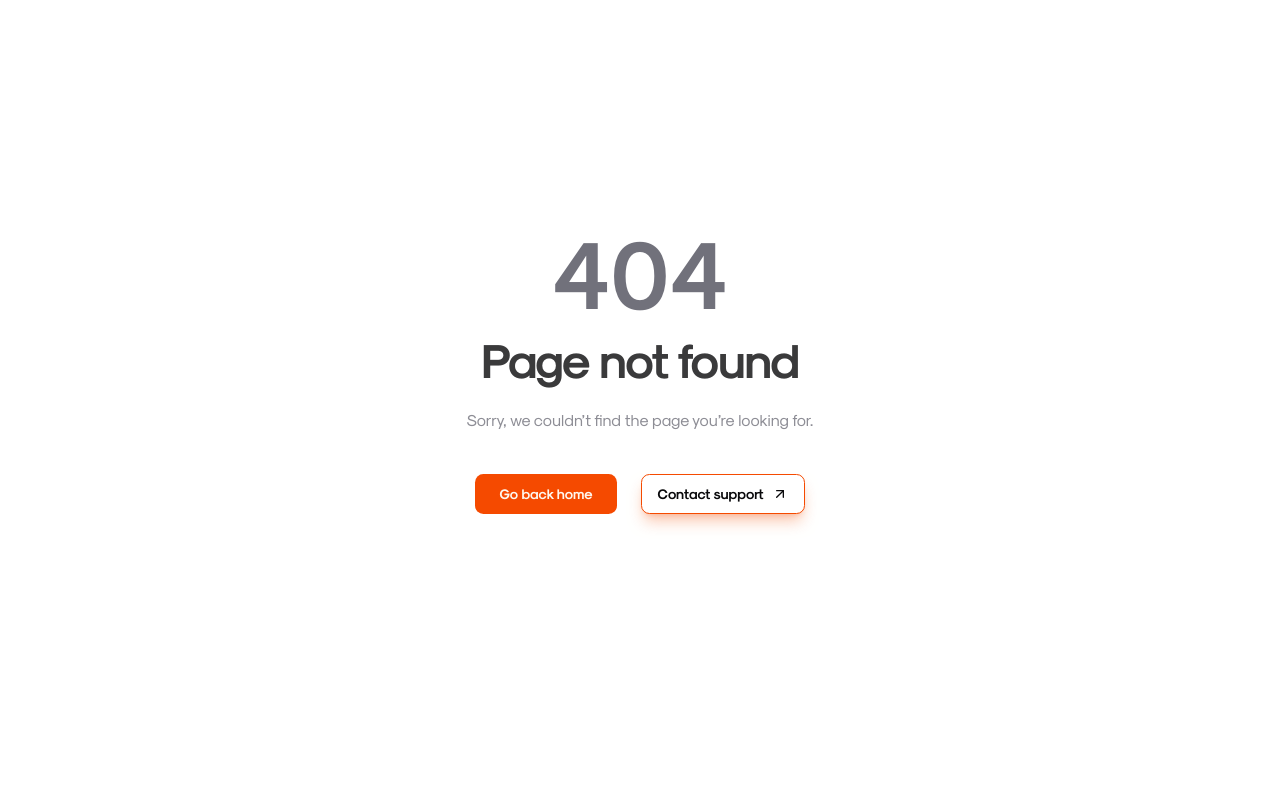
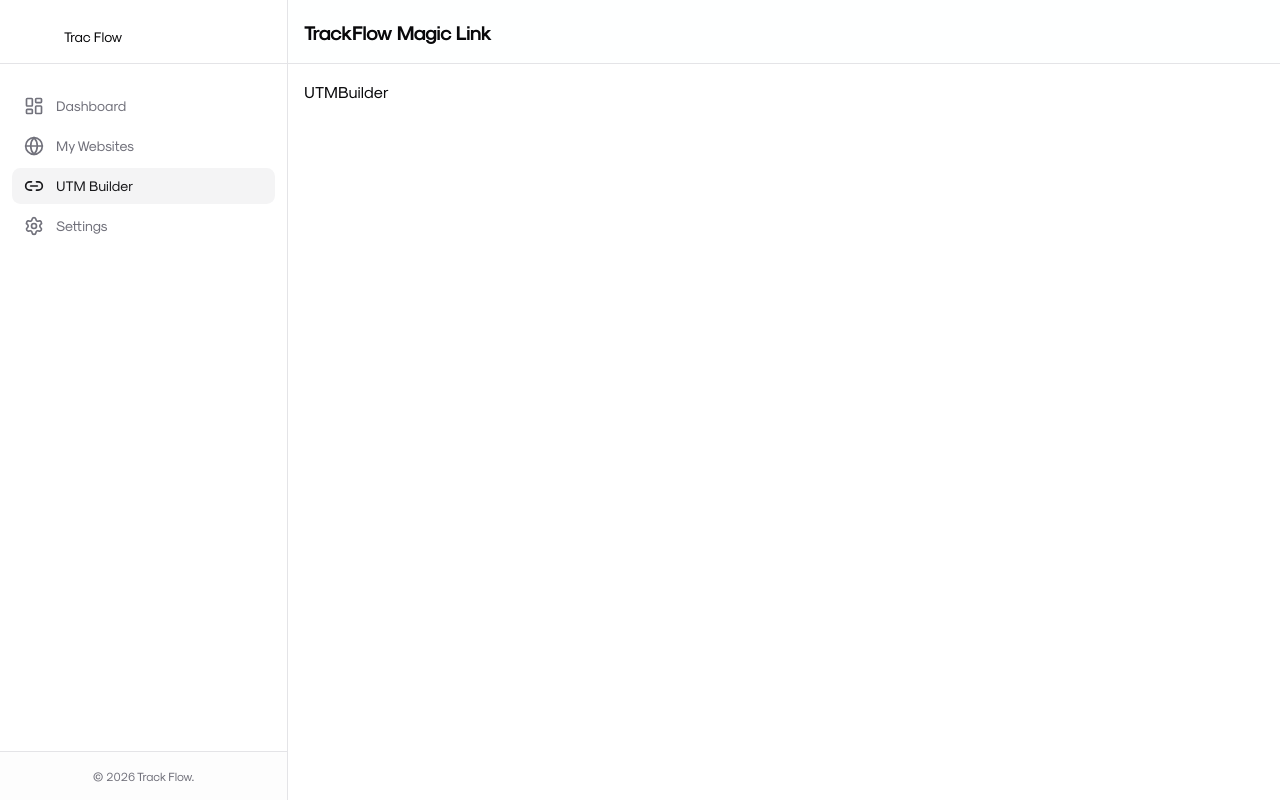
Before and after one commit to saifulalomdev/track-flow, a Next.js app: page /admin/utm in a window 1280 px wide. Before the commit this address had no page. Built offline with nearby package versions, Linux system fonts and the light colour scheme; no server answers.

Commit message:
feat: update admin layout with dynamic navigation and add new admin pages

```diff
--- a/src/app/admin/layout.tsx
+++ b/src/app/admin/layout.tsx
@@ -1,22 +1,16 @@
 "use client";
 
 import { Sidebar, SidebarContent, SidebarFooter, SidebarHeader, SidebarInset, SidebarProvider } from '@/components/ui/side-bar'
+import { adminNavItems } from '@/constants/admin-nav-items';
 import AdminHeader from '@/features/dashboard/components/admin-header';
-import { LayoutDashboard, Settings, Users } from 'lucide-react';
 import React from 'react'
-
-const MENU_ITEMS = [
-    { label: "Dashboard", href: "/admin", Icon: LayoutDashboard },
-    { label: "Users", href: "/admin/users", Icon: Users },
-    { label: "Settings", href: "/admin/settings", Icon: Settings },
-];
 
 export default function AdminLayout({ children }: { children: React.ReactNode }) {
     return (
         <SidebarProvider >
             <Sidebar>
                 <SidebarHeader />
-                <SidebarContent sidebarItems={MENU_ITEMS} />
+                <SidebarContent sidebarItems={adminNavItems} />
                 <SidebarFooter />
             </Sidebar>
             <SidebarInset>
--- /dev/null
+++ b/src/app/admin/settings/page.tsx
@@ -0,0 +1,7 @@
+import React from 'react'
+
+export default function Settings() {
+  return (
+    <div>Settings</div>
+  )
+}
--- /dev/null
+++ b/src/app/admin/sites/page.tsx
@@ -0,0 +1,7 @@
+import React from 'react'
+
+export default function Sites() {
+  return (
+    <div>Sites</div>
+  )
+}
--- /dev/null
+++ b/src/app/admin/utm/page.tsx
@@ -0,0 +1,7 @@
+import React from 'react'
+
+export default function UTMBuilder() {
+  return (
+    <div>UTMBuilder</div>
+  )
+}
--- a/src/app/layout.tsx
+++ b/src/app/layout.tsx
@@ -6,7 +6,7 @@
 export default function RootLayout({ children }: Readonly<{ children: React.ReactNode }>) {
   return (
     <ClerkProvider>
-      <html lang="en" className="dak">
+      <html lang="en" className="drk">
         <body className={brandFont.className}>
           {children}
         </body>
--- /dev/null
+++ b/src/components/ui/input.tsx
@@ -0,0 +1,21 @@
+import * as React from "react"
+
+import { cn } from "@/lib/utils"
+
+function Input({ className, type, ...props }: React.ComponentProps<"input">) {
+  return (
+    <input
+      type={type}
+      data-slot="input"
+      className={cn(
+        "file:text-foreground placeholder:text-muted-foreground selection:bg-primary selection:text-primary-foreground dark:bg-input/30 border-input h-9 w-full min-w-0 rounded-md border bg-transparent px-3 py-1 text-base shadow-xs transition-[color,box-shadow] outline-none file:inline-flex file:h-7 file:border-0 file:bg-transparent file:text-sm file:font-medium disabled:pointer-events-none disabled:cursor-not-allowed disabled:opacity-50 md:text-sm",
+        "focus-visible:border-ring focus-visible:ring-ring/50 focus-visible:ring-[3px]",
+        "aria-invalid:ring-destructive/20 dark:aria-invalid:ring-destructive/40 aria-invalid:border-destructive",
+        className
+      )}
+      {...props}
+    />
+  )
+}
+
+export { Input }
--- a/src/components/ui/side-bar.tsx
+++ b/src/components/ui/side-bar.tsx
@@ -80,8 +80,9 @@
     return (
         <div className={cn("flex h-16 items-center border-b px-6 shrink-0", className)}>
             {children || (
-                <Link href="/" className="transition-opacity hover:opacity-80">
+                <Link href="/" className="transition-opacity flex items-end text-sm hover:opacity-80">
                     <Image src="/images/logo.svg" alt="site-logo" width={40} height={40} priority />
+                    <h1>Trac Flow</h1>
                 </Link>
             )}
         </div>
@@ -111,7 +112,7 @@
 
 
 interface SidebarItem {
-    label: string;
+    name: string;
     href: string;
     Icon: ComponentType<SVGProps<SVGSVGElement>>;
 }
@@ -126,7 +127,7 @@
 
     return (
         <nav className="flex-1 flex flex-col gap-1 px-3 mt-6 overflow-y-auto [scrollbar-width:none] [&::-webkit-scrollbar]:hidden">
-            {sidebarItems?.map(({ href, label, Icon }) => {
+            {sidebarItems?.map(({ href, name, Icon }) => {
                 const isActive = pathname === href;
 
                 return (
@@ -142,7 +143,7 @@
                     >
                         {/* Render Icon with consistent sizing */}
                         <Icon className="h-5 w-5 shrink-0" />
-                        <span className="text-sm">{label}</span>
+                        <span className="text-sm">{name}</span>
                     </Link>
                 );
             })}
--- /dev/null
+++ b/src/constants/admin-nav-items.ts
@@ -0,0 +1,8 @@
+import { Globe, LayoutDashboard, Link2, Settings } from "lucide-react";
+
+export const adminNavItems = [
+  { name: 'Dashboard', href: '/admin', Icon: LayoutDashboard },
+  { name: 'My Websites', href: '/admin/sites', Icon: Globe },
+  { name: 'UTM Builder', href: '/admin/utm', Icon: Link2 },
+  { name: 'Settings', href: '/admin/settings', Icon: Settings },
+];
--- a/src/features/dashboard/components/admin-header.tsx
+++ b/src/features/dashboard/components/admin-header.tsx
@@ -1,16 +1,35 @@
 "use client"
 import { useSidebar } from '@/components/ui/side-bar'
 import { SignedIn, UserButton } from '@clerk/nextjs'
-import { MenuIcon } from 'lucide-react'
+import { MenuIcon } from 'lucide-react';
+import { usePathname } from 'next/navigation';
+
+const pathnameTable: Record<string, string> = {
+    "/admin": "Dashboard",
+    "/admin/utm": "TrackFlow Magic Link", // Much cleaner and brand-aligned
+    "/admin/websites": "My Websites",
+    "/admin/settings": "Settings",
+}
 
 export default function AdminHeader() {
-    const { toggle } = useSidebar()
+    const { toggle } = useSidebar();
+    const pathname = usePathname();
+
+    // Fallback title if the path isn't in the table
+    const displayTitle = pathnameTable[pathname] || "TrackFlow";
+
     return (
         <header className='w-full bg-background/10 flex justify-between items-center px-4 backdrop-blur-sm border-b h-16'>
-            <MenuIcon className='lg:hidden' onClick={toggle} />
-            <input/>
+            <div className='flex items-center gap-4'>
+                <MenuIcon className='lg:hidden cursor-pointer' onClick={toggle} />
+                <h1 className='text-xl font-bold tracking-tight'>
+                    {displayTitle}
+                </h1>
+            </div>
             <SignedIn>
-                <UserButton />
+                <div className="flex items-center gap-4">
+                    <UserButton afterSignOutUrl="/" />
+                </div>
             </SignedIn>
         </header>
     )
--- a/src/features/landing-page/components/pricing-section.tsx
+++ b/src/features/landing-page/components/pricing-section.tsx
@@ -16,7 +16,7 @@
             {/* Bottom Gradient Overlay - Fixed positioning to prevent gaps */}
             <div className="absolute bottom-0 left-0 right-0 h-32 bg-linear-to-t from-background via-background/80 to-transparent pointer-events-none" />
 
-            <div className="relative z-50 px-6 py-12 md:py-20 bg-background/5 backdrop-blur-[2px]">
+            <div className="relative z-30 px-6 py-12 md:py-20 bg-background/5 backdrop-blur-[2px]">
                 {/* Responsive Heading */}
                 <h1 className="text-center font-bold leading-tight tracking-tight text-3xl sm:text-4xl md:text-5xl lg:text-[64px]">
                     Choose the Plan <br className="hidden sm:block" />
--- a/src/features/layout/client-header.tsx
+++ b/src/features/layout/client-header.tsx
@@ -28,7 +28,7 @@
           <Link
             key={index}
             href={href}
-            className="font-medium text-background hover:underline underline-offset-4 hover:text-primary transition-all"
+            className="font-medium text-white hover:underline underline-offset-4 hover:text-primary transition-all"
           >
             {name}
           </Link>
```
